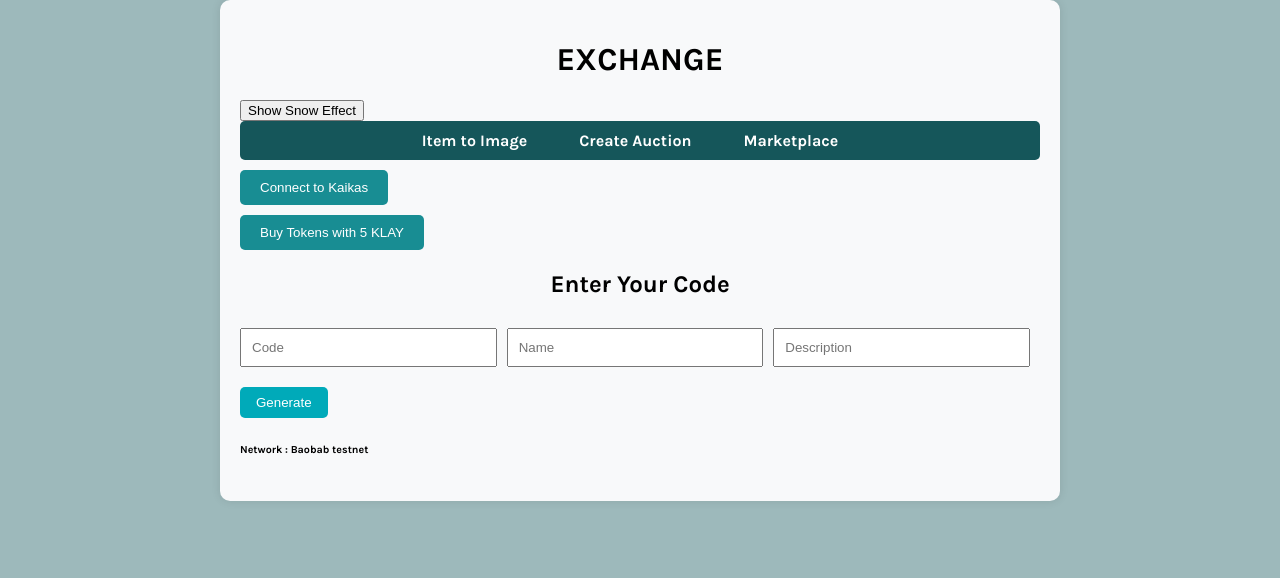
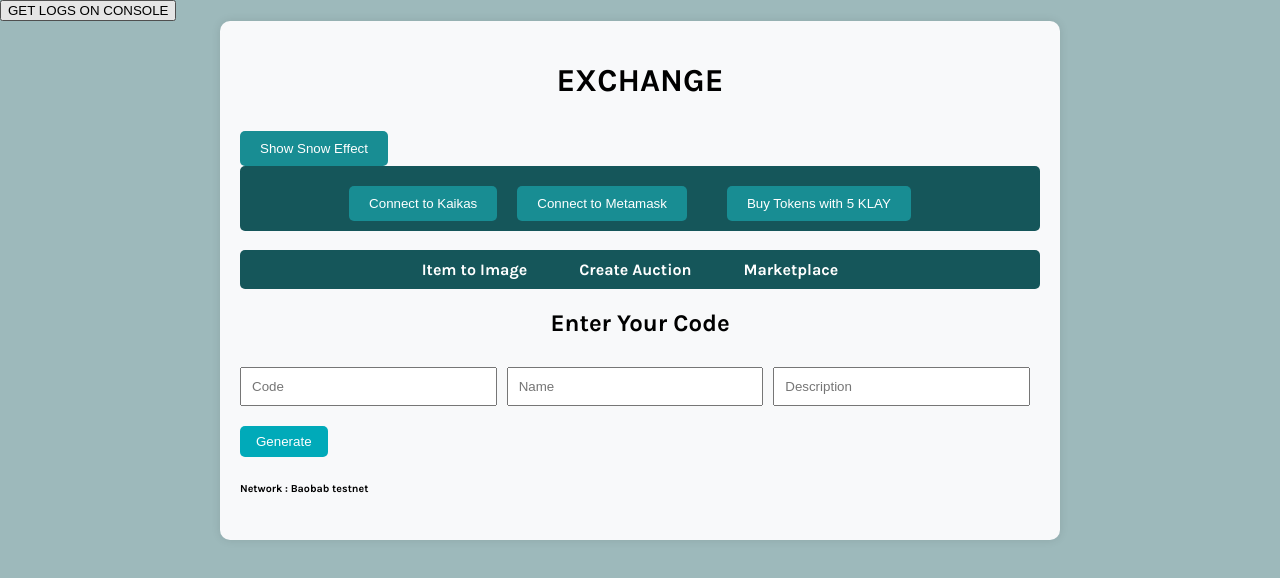
Before and after one commit to Minkun00/game2NFT, a React app in the folder Exchange/: page /inputCode in a window 1280 px wide. Shown: the top 578 px of the page. Built offline with nearby package versions, Linux system fonts and the light colour scheme; no server answers; what caver-js would draw is missing.

Commit message:
metamask connection finished

```diff
--- a/Exchange/src/App.jsx
+++ b/Exchange/src/App.jsx
@@ -8,6 +8,7 @@ import myToken from './contracts/Hardhat_abis/MyToken.json';
 import myNFT from './contracts/Hardhat_abis/MyNFT.json';
 import myMarcket from './contracts/Hardhat_abis/MyMarketplace.json';
 import BuyTokenButton from './contracts/WalletConnect/BuyTokens/BuyTokens';
+import MetamaskConnect from './contracts/WalletConnect/MetamaskConnect';
 import './App.css';
 import SnowEffect from './SnowEffect';
 
@@ -20,19 +21,71 @@ function AppContent() {
   const marcketContractAddress = process.env.REACT_APP_MARKET_CONTRACT_ADDRESS;
 
   const [showSnowEffect, setShowSnowEffect] = useState(false);
+  // 지갑을 Metamask/Kaikas 중 하나만 선택하게 함
+  const [isMetamaskConnected, setIsMetamaskConnected] = useState(false);
+  const [isKaikasConnected, setIsKaikasConnected] = useState(false);
+  const [connectedWallet, setConnectedWallet] = useState(null);
 
   const toggleSnowEffect = () => {
     setShowSnowEffect((prev) => !prev);
     console.log("showSnowEffect", showSnowEffect);
-  }
+    console.log("Connected Wallet : ", connectedWallet);
+  };
+
+  const getConsleLogs = () => {
+    console.log(`kaikas : ${isKaikasConnected}`)
+    console.log(`metamask : ${isMetamaskConnected}`)
+    console.log(`connected wallet : ${connectedWallet}`)
+  };
+
+  const handleWalletOff = () => {
+    if (connectedWallet) {
+      setConnectedWallet(null);
+      setIsKaikasConnected(false);
+      setIsMetamaskConnected(false);
+    }
+  };
 
 
   return (
     <>
-      {showSnowEffect && <SnowEffect showSnowEffect={showSnowEffect}/>}
+      {/*console.log 값을 볼 수 있게 하는 버튼. 테스트용도*/}
+      <button onClick={getConsleLogs}>GET LOGS ON CONSOLE</button>
+
+      <SnowEffect showSnowEffect={showSnowEffect}/>
       <div className="app-container">
         <h1>EXCHANGE</h1>
-        <button onClick={toggleSnowEffect}>{showSnowEffect ? 'Hide Snow Effect' : 'Show Snow Effect'}</button>
+        <button className="button" onClick={toggleSnowEffect}>{showSnowEffect ? 'Hide Snow Effect' : 'Show Snow Effect'}</button>
+
+        <nav className='nav'>
+          <ul>
+            <li>
+              {!isMetamaskConnected && (
+                <KaikasConnect
+                  setIsKaikasConnected={setIsKaikasConnected}
+                  setConnectedWallet={setConnectedWallet}/>)}
+
+            </li>
+            <li>
+              {!isKaikasConnected && (
+                <MetamaskConnect
+                  setIsMetamaskConnected={setIsMetamaskConnected}
+                  setConnectedWallet={setConnectedWallet}/>)}
+            </li>
+            <li>
+              {connectedWallet && (
+                <button className="button" onClick={handleWalletOff}>Wallet Off</button>
+              )}
+            </li>
+            <li>
+            <BuyTokenButton
+              tokenContractAddress={tokenContractAddress}
+              tokenContractAbi={tokenContractABI}
+            />
+            </li>
+          </ul>
+        </nav><br/>
+
         <nav className = "nav">
           <ul>
             <li>
@@ -46,17 +99,14 @@ function AppContent() {
             </li>
           </ul>
         </nav>
-        <KaikasConnect />
-        <BuyTokenButton
-          tokenContractAddress={tokenContractAddress}
-          tokenContractAbi={tokenContractABI}
-        />
+
 
         <Routes>
           <Route path="/inputCode" element={
             <ItemToImg
               nftContractABI={nftContractABI}
               nftContractAddress={nftContractAddress}
+              connectedWallet={connectedWallet}
             />} />
           <Route path="/createAuction" element={
             <CreateAuction
@@ -65,6 +115,7 @@ function AppContent() {
               nftContractAddress={nftContractAddress}
               marcketContractABI={marcketContractABI}
               marcketContractAddress={marcketContractAddress}
+              connectedWallet={connectedWallet}
             />
           } />
             <Route path="/market" element={
@@ -75,6 +126,7 @@ function AppContent() {
               nftContractAddress={nftContractAddress}
               marcketContractABI={marcketContractABI}
               marcketContractAddress={marcketContractAddress}
+              connectedWallet={connectedWallet}
             />}/>
 
         </Routes>
--- a/Exchange/src/SnowEffect.jsx
+++ b/Exchange/src/SnowEffect.jsx
@@ -4,6 +4,7 @@ import './styles/BitcoinLogo.css';
 
 const SnowEffect = ({ showSnowEffect }) => {
   useEffect(() => {
+    if (showSnowEffect) {
       // 눈송이 생성 함수
       const createSnowflake = () => {
         const snowflake = document.createElement('div');
@@ -60,6 +61,7 @@ const SnowEffect = ({ showSnowEffect }) => {
         createSnowflake();
         createBitcoinLogo();
       }
+    }
   }, [showSnowEffect]); // useEffect 디펜던시 배열에 빈 배열을 전달하여 한 번만 실행
 
   return <div className="snow-effect" />;
--- a/Exchange/src/contracts/WalletConnect/KaikasConnect.jsx
+++ b/Exchange/src/contracts/WalletConnect/KaikasConnect.jsx
@@ -3,17 +3,8 @@ import Caver from 'caver-js';
 import "../../App.css";
 
 
-const KaikasConnect = () => {
+const KaikasConnect = ({ setIsKaikasConnected, setConnectedWallet }) => {
   const [account, setAccount] = useState('');
-
-  useEffect(() => {
-    if (window.klaytn) {
-      const caverInstance = new Caver(window.klaytn);
-      loadBlockchainData(caverInstance);
-    } else {
-      alert('Please install Kaikas!');
-    }
-  }, []);
 
   const loadBlockchainData = async (caverInstance) => {
     const accounts = await caverInstance.klay.getAccounts();
@@ -21,25 +12,30 @@ const KaikasConnect = () => {
       setAccount(accounts[0]);
     } else {
       alert('Please connect to Kaikas!');
+      console.log("loadBlockchainData Error!")
     }
   };
 
   const connectWalletHandler = async () => {
     if (window.klaytn) {
+      const caverInstance = new Caver(window.klaytn);
+      loadBlockchainData(caverInstance);
+
       const accounts = await window.klaytn.enable();
       setAccount(accounts[0]);
+      setIsKaikasConnected(true);
+      setConnectedWallet('Kaikas');
     } else {
       alert('Please install Kaikas!');
+      console.log("connectWalletHandler Error!")
     }
   };
 
   return (
     <div>
-      {account ? (
-        <p className="account-info">Connected account: {account}</p>
-      ) : (
-        <button className = "button" onClick={connectWalletHandler}>Connect to Kaikas</button>
-      )}
+        <button className = "button" onClick={connectWalletHandler}>
+          Connect to Kaikas
+        </button>
     </div>
   );
 };
--- a/Exchange/src/contracts/WalletConnect/MetamaskConnect.jsx
+++ b/Exchange/src/contracts/WalletConnect/MetamaskConnect.jsx
@@ -1,16 +1,8 @@
 import React, {useState, useEffect} from 'react';
+import "../../App.css";
 
-const MetamaskConnect = () => {
+const MetamaskConnect = ({ setIsMetamaskConnected, setConnectedWallet }) => {
     const [account, setAccount] = useState('');
-
-    useEffect(() => {
-        const initialize = async () => {
-            if (window.ethereum) {
-                await loadMetaMaskData();
-            }
-        };
-        initialize();
-    }, []);
 
     const loadMetaMaskData = async () => {
         try {
@@ -18,9 +10,12 @@ const MetamaskConnect = () => {
             const accounts = await window.ethereum.request({ method: 'eth_accounts' });
             if (accounts.length > 0) {
                 setAccount(accounts[0]);
+                setIsMetamaskConnected(true);
+                setConnectedWallet('Metamask');
             }
         } catch (error) {
                 console.log("Error loading Metamask Data: ", error);
+                setIsMetamaskConnected(false);
         }
     };
 
@@ -34,11 +29,9 @@ const MetamaskConnect = () => {
 
     return (
         <div>
-            {account ? (
-                <p className='account info'>Connected account (Metamask): {account}</p>
-            ) : <button className='button' onClick={connectWalletHandler}>
+            <button className='button' onClick={connectWalletHandler}>
                 Connect to Metamask
-                </button>}
+            </button>
         </div>
     )
 }
--- a/Exchange/src/contracts/itemToIMG/itemToImg.jsx
+++ b/Exchange/src/contracts/itemToIMG/itemToImg.jsx
@@ -4,7 +4,7 @@ import Caver from 'caver-js';
 
 const caver = new Caver(window.klaytn);
 
-export default function ItemToImg({ nftContractABI, nftContractAddress }) {
+export default function ItemToImg({ nftContractABI, nftContractAddress, connectedWallet }) {
   const [code, setCode] = useState('');
   const [name, setName] = useState('');
   const [description, setDescription] = useState('');
@@ -29,6 +29,8 @@ export default function ItemToImg({ nftContractABI, nftContractAddress }) {
 
   useEffect(() => {
     if (imgLoaded) {
+      console.log(`connectedWallet : ${connectedWallet}`);
+      if (connectedWallet === 'Kaikas') {
         const mintNFT = async () => {
           try {
             const nftContract = new caver.klay.Contract(nftContractABI, nftContractAddress);
@@ -43,6 +45,26 @@ export default function ItemToImg({ nftContractABI, nftContractAddress }) {
         };
 
         mintNFT();
+      } else if (connectedWallet === "Metamask") {
+        // 현재 에러 있음. metamask에서 web3.js를 더이상 쓰지 않는다고 함. 좀 더 찾아봐야함.
+        const mintNFT = async () => {
+          try {
+            const nftContract = new window.ethereum.Contract(nftContractABI, nftContractAddress);
+            const accounts = await window.ethereum.request({ method: 'eth_requestAccounts' });
+
+            const response = await nftContract.methods.mint(tokenUri).send({
+              from: accounts[0],
+              gas: '2000000',
+            });
+            console.log('NFT Minted!', response);
+          } catch (error) {
+            console.log('Error minting NFT: ', error);
+          }
+        }
+        mintNFT();
+      }
+    } else {
+      alert('Wallet is not Connected!')
     }
   }, [imgLoaded, tokenUri, nftContractABI, nftContractAddress]);
 
```
Lines whose indentation alone changed are shown as unchanged.
